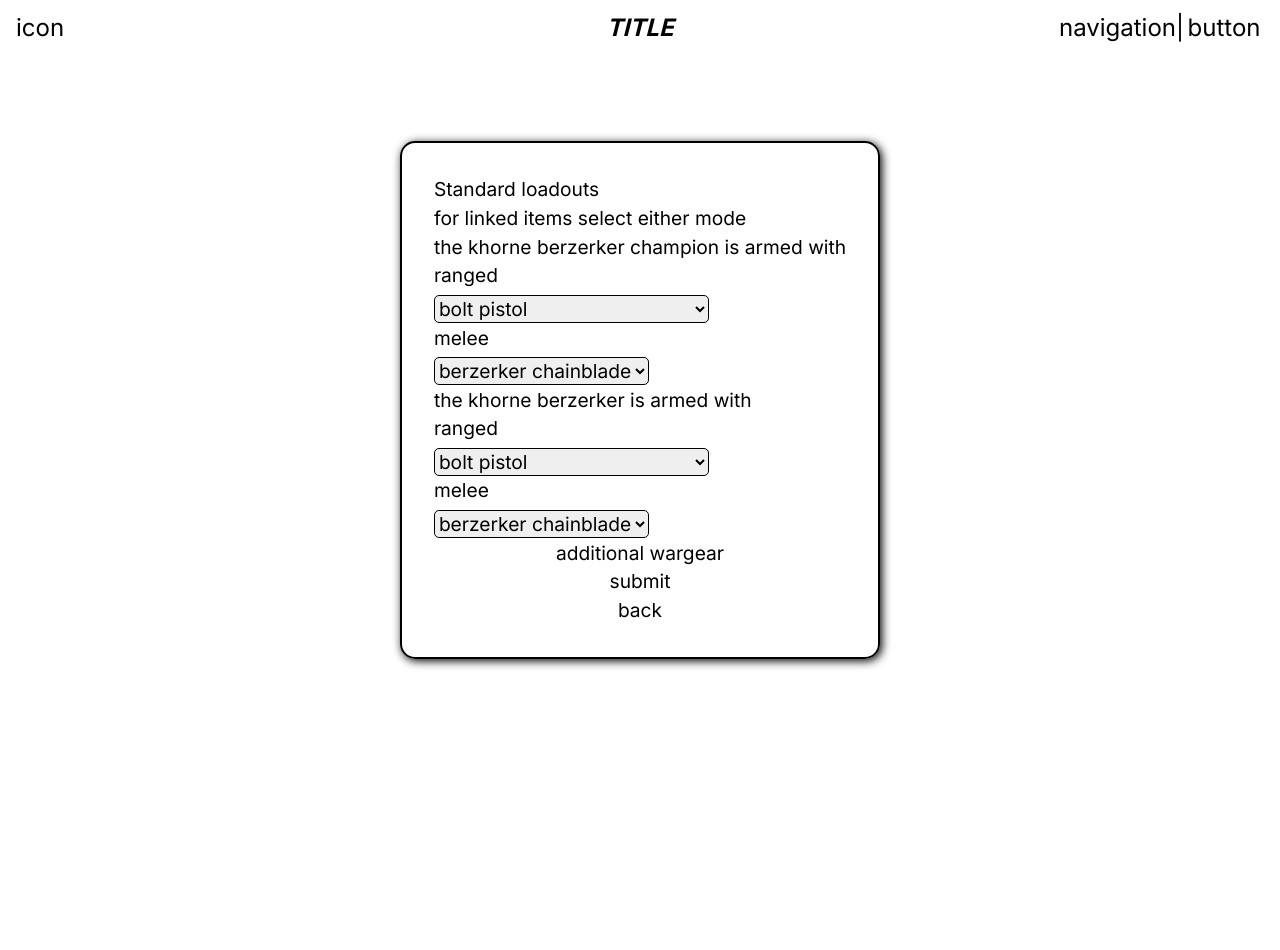
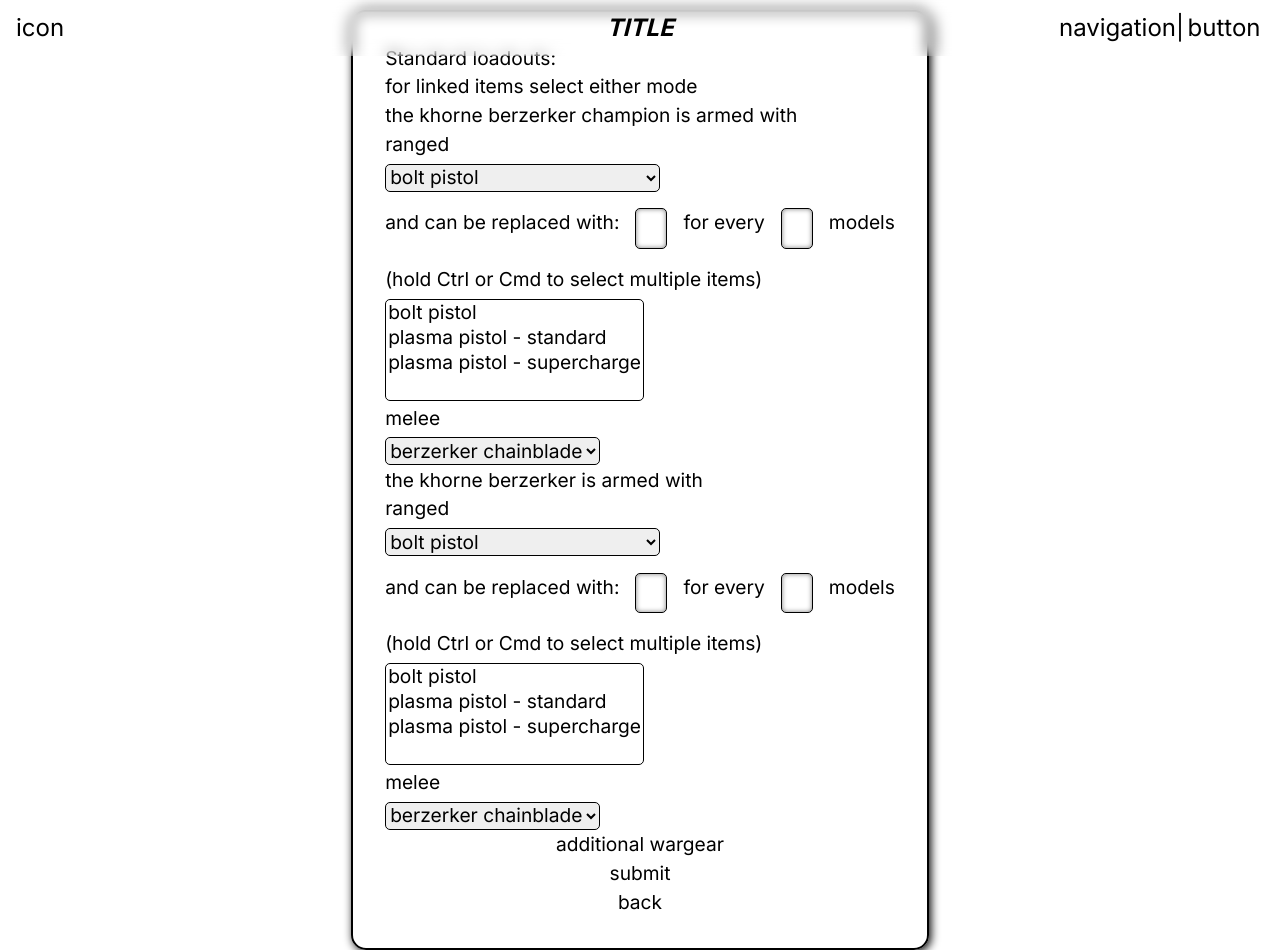
Before and after one commit to JCool221/waagh, a Next.js app: page / in a window 1280 px wide. Before the commit the page ends 800 px from the top, so only its background shows below. Built offline with nearby package versions, Linux system fonts and the light colour scheme.

Commit message:
step 10 was not nearly done, made a lot of progress though

```diff
--- a/src/app/input/input.css
+++ b/src/app/input/input.css
@@ -5,6 +5,7 @@
     flex-direction: column;
     height: 100vh;
     width: 100vw;
+    margin-top: 5rem;
     padding: 5rem;
     font-size: larger;
 }
@@ -146,13 +147,40 @@
 .modal-body{
     position: absolute;
     width: 50%;
-    height: 50%;
+    height: 75%;
+    display: flex;
+    flex-direction: column;
+    justify-content: center;
+    align-items: center;
     background-color: white;
     border: 2px solid black;
     border-radius: 15px;
+}
+.modal-title{
+    margin-top: 2rem;
+}
+.modal-input {
+    border: 2px solid black;
+    border-radius: 15px;
+    margin-bottom: 2rem;
+    padding: 5px;
 }
 .modal-button{
     display: block;
     text-align: center;
     margin: auto;
 }
+
+.selection-override{
+    display: flex;
+    margin: 1rem 0;
+}
+.selection-input{
+    border: var(--border);
+    border-radius: var(--radius);
+    box-shadow: var(--inset);
+    padding: 5px;
+    text-align: center;
+    width: 2rem;
+    margin: 0 1rem;
+}
--- a/src/app/input/steps/StepFive.tsx
+++ b/src/app/input/steps/StepFive.tsx
@@ -1,5 +1,5 @@
 "use client";
-
+// todo:refactor this garbage component
 import "../input.css";
 import { FormEvent } from "react";
 import { useState, useRef } from "react";
--- a/src/app/input/steps/StepTen.tsx
+++ b/src/app/input/steps/StepTen.tsx
@@ -1,7 +1,7 @@
 "use client";
 
 import "../input.css";
-import { FormEvent, useState } from "react";
+import { FormEvent, useState, useEffect } from "react";
 import { Props } from "@/lib/types/props";
 import unitData from "@/lib/teststuff/testdata.json"
 
@@ -12,26 +12,44 @@
   setUnitData,
 }: Props) {
   const [wargear, setWargear] = useState(false)
+  const [wargearName, setWargearName] = useState('')
+  const [wargearEffect, setWargearEffect] = useState('')
+  const [modalData, setModalData] = useState<any|null>([])
+  const [wargearData, setWargearData] = useState()
 
   const handleSubmit = (e: FormEvent<HTMLFormElement>) => {
     e.preventDefault()
     console.log(Object.fromEntries(new FormData(e.target as HTMLFormElement)))
-    // setUnitData({
-    //   ...unitData,
-    //   ...Object.fromEntries(new FormData(e.target as HTMLFormElement))
-    // })
+    setWargearData({
+      ...Object.fromEntries(new FormData(e.target as HTMLFormElement)),
+      ...modalData
+    })
+    console.log(wargearData)
     // nextStep()
   }
 
+  useEffect(()=>{console.log(wargearData)},[wargearData])
+
+  const addAnother = () => {
+    const itemData = [{[wargearName]: wargearEffect}]
+    setModalData([...modalData, ...itemData])
+  }
+
+  useEffect(()=>{
+    console.log(modalData)
+    setWargearName('')
+    setWargearEffect('')
+  },[modalData])
+
     return(
       <form className="form-inputs" onSubmit={handleSubmit}>
-        <h1>Standard loadouts</h1>
+        <p>Standard loadouts:</p>
         <p>for linked items select either mode</p>
 
         {unitData.attributes.map((item: any, index: number) =>(
         <div key={index}>
-          <h1 key={index}>the {item.model} is armed with</h1>
-        <h1> ranged</h1>
+          <p key={index}>the {item.model} is armed with</p>
+        <p>ranged</p>
           <select
           name={`ranged.${item.model}`}
           id={`ranged.${item.model}`}
@@ -43,7 +61,37 @@
             ))}
             </select>
 
-        <h1>melee</h1>
+            <div className="selection-override">
+          <p>and can be replaced with: </p>
+            <input
+            className="selection-input"
+            type="text"
+            name={`rangedOptionValue.${item.model}`}
+            autoComplete="off"
+            />
+            <p>for every</p>
+            <input
+            className="selection-input"
+            type="text"
+            name={`rangedOptionValue.${item.model}`}
+            autoComplete="off"
+            />
+            <p>models</p>
+            </div>
+            <p>(hold Ctrl or Cmd to select multiple items) </p>
+          <select
+          multiple
+          name={`rangedOptions.${item.model}`}
+          id={`rangedOptions.${item.model}`}
+          autoComplete="off"
+          >
+
+          {unitData.ranged.map((item: any, index: number) => (
+            <option key={index}>{item.weapon}</option>
+            ))}
+            </select>
+
+        <p>melee</p>
         <select
         name={`melee.${item.model}`}
         id={`melee.${item.model}`}
@@ -62,9 +110,39 @@
             {wargear && (
               <div className="modal-backdrop">
                 <div className="modal-body">
-                <p>taking a break but this shall have things and stuff soon!!!</p>
+                  <p className="modal-title">Enter the item's name</p>
+                  <input
+                  className="modal-input"
+                  type="text"
+                  name="name"
+                  value={wargearName}
+                  onChange={(e)=> setWargearName(e.target.value)}
+                  />
+                  <p>Enter the item's effect</p>
+                  <textarea
+                  className="modal-input"
+                  name="effect"
+                  id="effect"
+                  cols={30}
+                  rows={10}
+                  value={wargearEffect}
+                  onChange={(e)=> setWargearEffect(e.target.value)}
+                  />
+                  <button
+                  className="modal-button"
+                  type="button"
+                  onClick={addAnother}
+                  >
+                    add another</button>
+                  <button
+                  className="modal-button"
+                  type="button"
+                  onClick={()=> {addAnother(), setWargear(!wargear)}}
+                  >
+                    done</button>
                 <button
                 className="modal-button"
+                type="button"
                 onClick={()=>setWargear(!wargear)}
                 >close</button>
                 </div>
```
